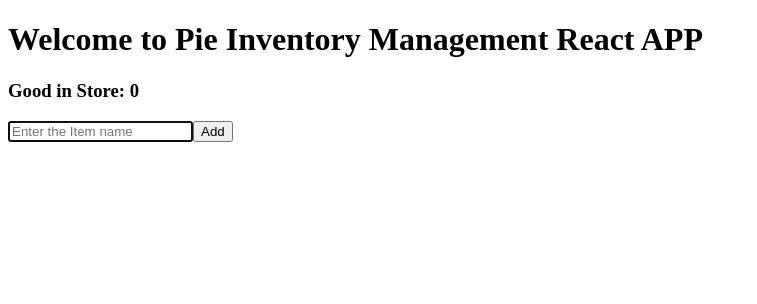
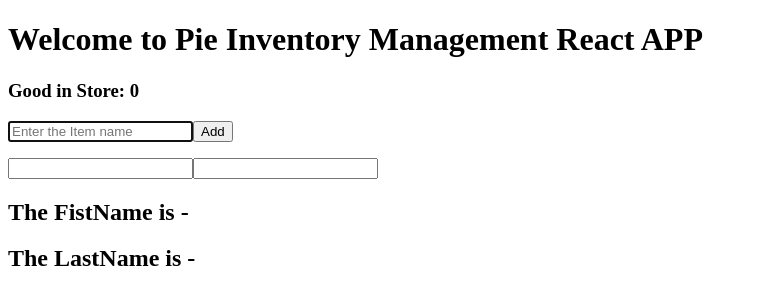
Before and after one commit to JosephMutua/Inventory-management, a React (Create React App) app: page / in a window 1280 px wide. Shown: the top 304 px of the page, without its empty margins (0-757 px from the left). Built offline with nearby package versions, Linux system fonts and the light colour scheme.

Commit message:
Usestate hooks

```diff
--- a/src/App.js
+++ b/src/App.js
@@ -1,10 +1,12 @@
 
 import Inventory from "./components/Inventory";
+import ObjectsHooks from "./components/ObjectsHooks";
 
 function App() {
   return (
     <div className="App">
       <Inventory />
+      <ObjectsHooks />
     </div>
   );
 }
--- /dev/null
+++ b/src/components/ObjectsHooks.js
@@ -0,0 +1,21 @@
+import React, {useState} from 'react';
+
+function ObjectsHooks() {
+    const [name, setName] = useState({fistName: '', lastName: ''})
+  return (
+    <div>
+      <input type='text'
+      value = {name.fistName}
+      onChange = {e => setName({...name, fistName: e.target.value})}/>
+
+      <input type ='text'
+      value ={name.lastName}
+      onChange= {e => setName({...name, lastName: e.target.value})}/>
+
+      <h2>The FistName is - {name.fistName}</h2>
+      <h2>The LastName is - {name.lastName}</h2>
+    </div>
+  )
+}
+
+export default ObjectsHooks
```
